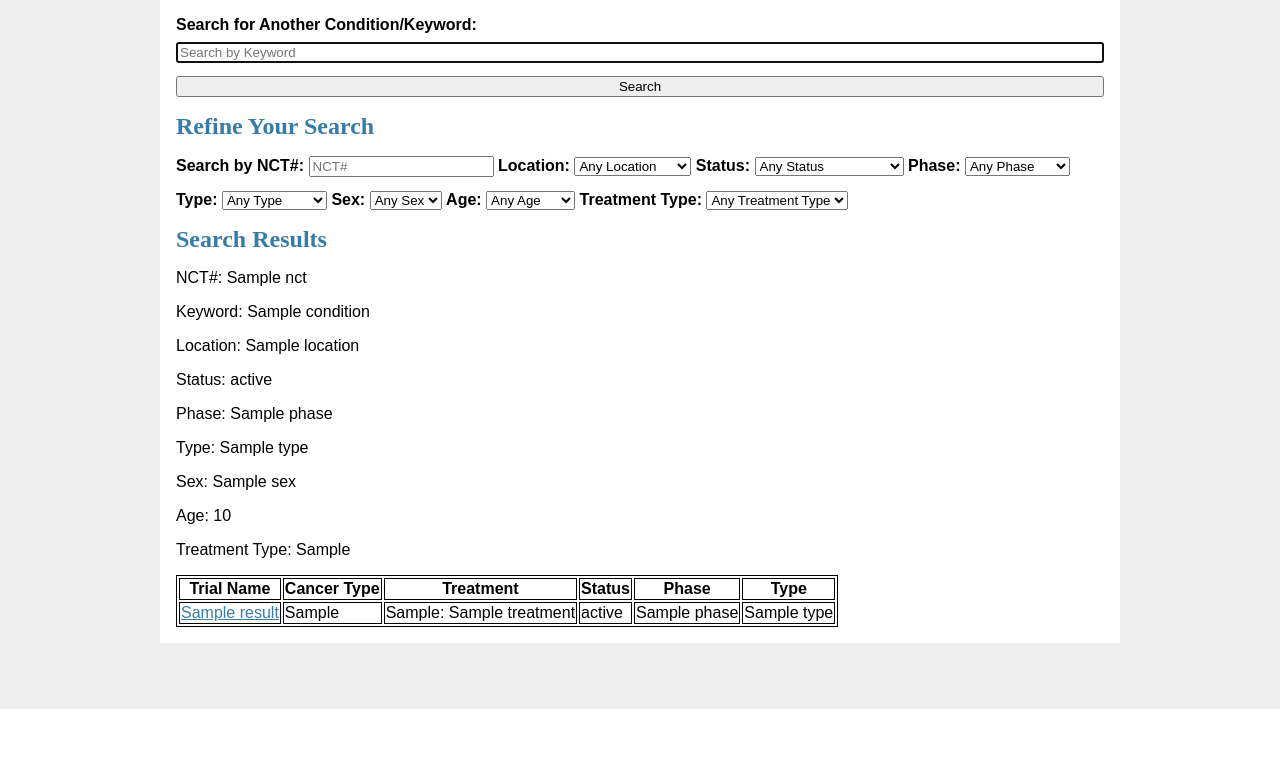
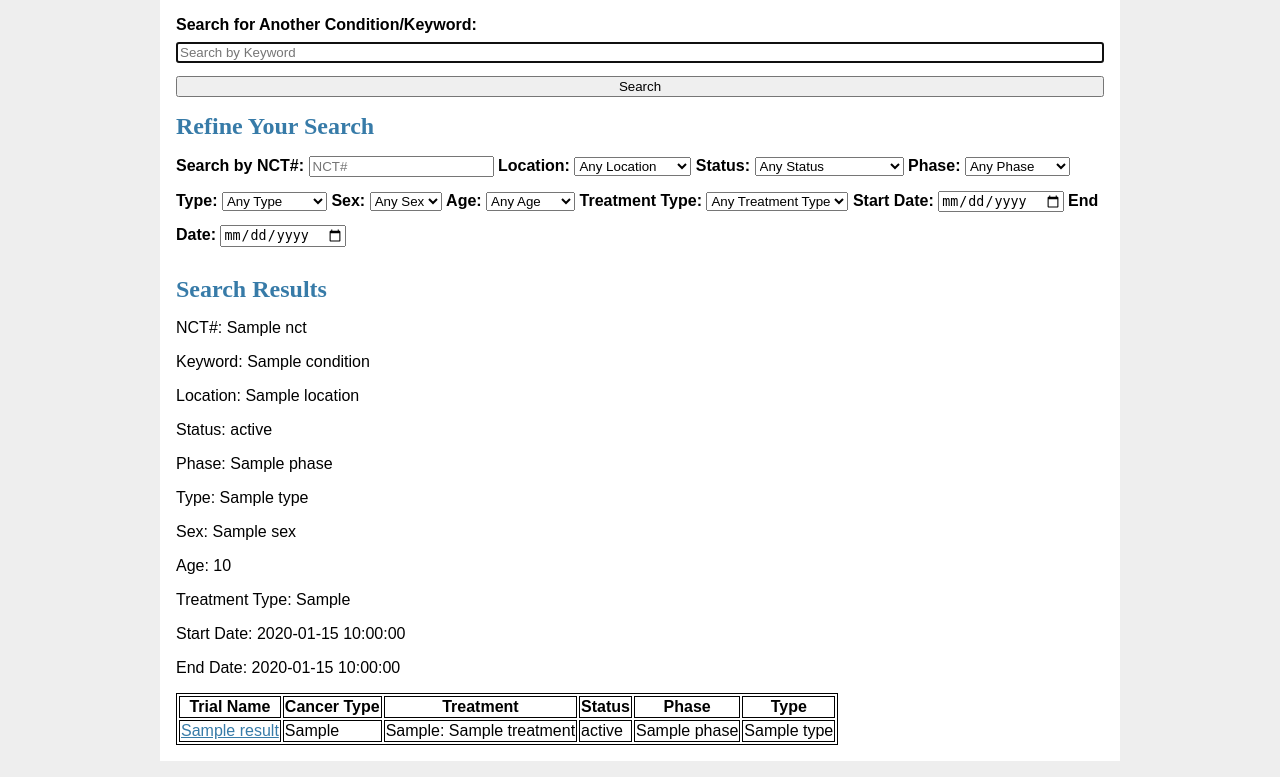
Before and after one commit to honganndo/Cancer-Clinical-Trial-Database, a Flask app: template templates/results.html in a window 1280 px wide. Shown: the part 91-868 px from the top of the page. Before the commit the page ends 800 px from the top, so only its background shows below. Run offline with Flask 3, Linux system fonts and the light colour scheme; the template is opened without the code that fills it: most values are stand-ins (such as "Sample title", 1, 10 or a date in 2020); parts of the project's set-up code (start-up, migrations or seed data) failed here and were passed over.

Commit message:
Add search by date function

```diff
--- a/server.py
+++ b/server.py
@@ -206,6 +206,8 @@ def results():
     sex = request.form.get('sex')
     age = request.form.get('age')
     treatment_type = request.form.get('treatment_type')
+    start_date = request.form.get('start_date')
+    end_date = request.form.get('end_date')
     results = []
 
     if request.method == 'POST':
@@ -233,8 +235,6 @@ def results():
                 else:
                     # invalid NCT number
                     where_clause.append(f"clinical_trials.nct = -1")
-
-
 
             if location:
                 results_query.append(
@@ -266,6 +266,12 @@ def results():
             if type:
                 where_clause.append(f"type = '{type}'")
 
+            if start_date:
+                where_clause.append(f"start_date >= '{start_date}'")
+
+            if end_date:
+                where_clause.append(f"end_date <= '{end_date}'")
+
             if where_clause:
                 results_query.append("WHERE (" +
                                      ") AND (".join(where_clause) + ")")
@@ -276,7 +282,8 @@ def results():
     return render_template("results.html", condition=condition, status=status,
                            location=location, results=results,
                            locations=locations, phase=phase, type=type, sex=sex,
-                           age=age, treatment_type=treatment_type, nct=nct)
+                           age=age, treatment_type=treatment_type, nct=nct,
+                           start_date=start_date, end_date=end_date)
 
 
 @app.route('/trialpage/<int:trial_id>')
--- a/templates/results.html
+++ b/templates/results.html
@@ -82,6 +82,12 @@
       <option value="misc">Miscellaneous</option>
       <option value="other">Other</option>
     </select>
+
+    <label for="start_date">Start Date:</label>
+    <input type="date" id="start_date" name="start_date">
+
+    <label for="end_date">End Date:</label>
+    <input type="date" id="end_date" name="end_date">
 </div>
   </form>
 
@@ -95,6 +101,8 @@
   <p>Sex: {{ sex }}</p>
   <p>Age: {{ age }}</p>
   <p>Treatment Type: {{ treatment_type }}</p>
+  <p>Start Date: {{ start_date }}</p>
+  <p>End Date: {{ end_date }}</p>
 
   <table>
     <thead>
```
